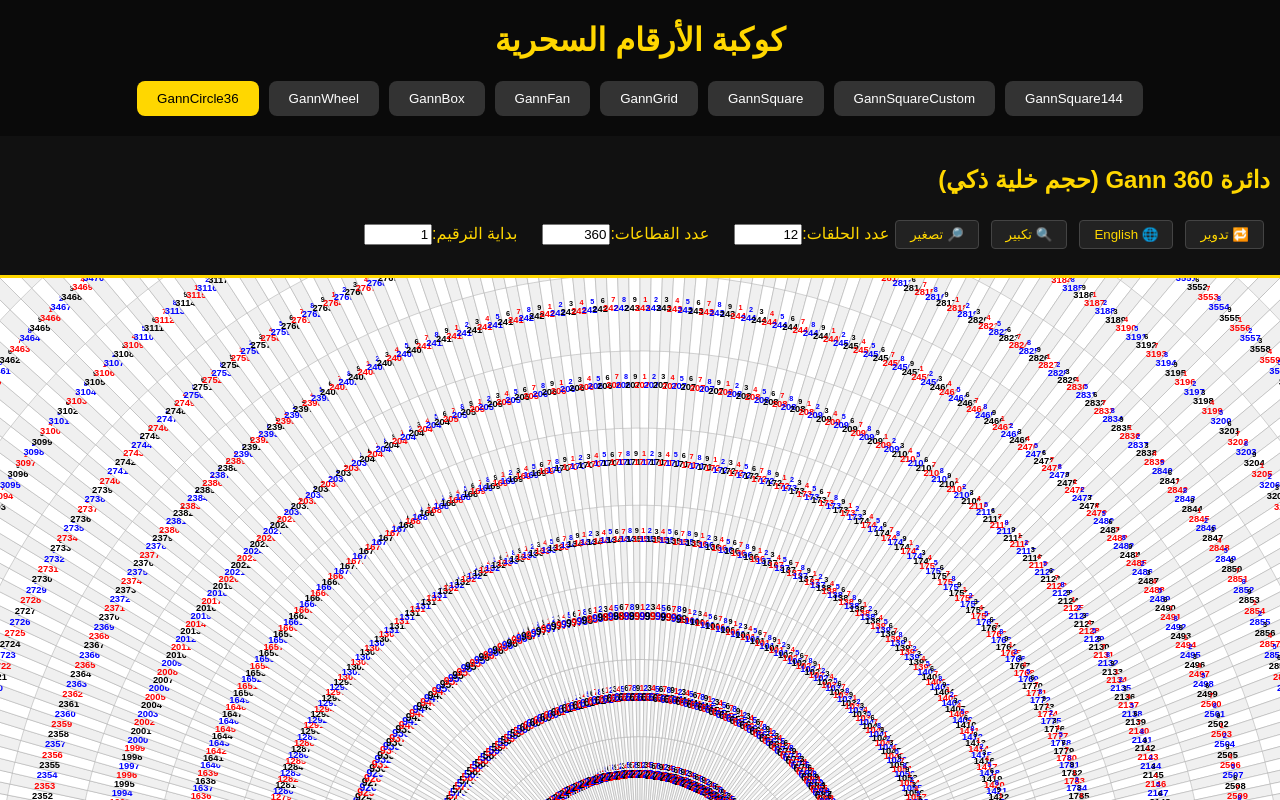
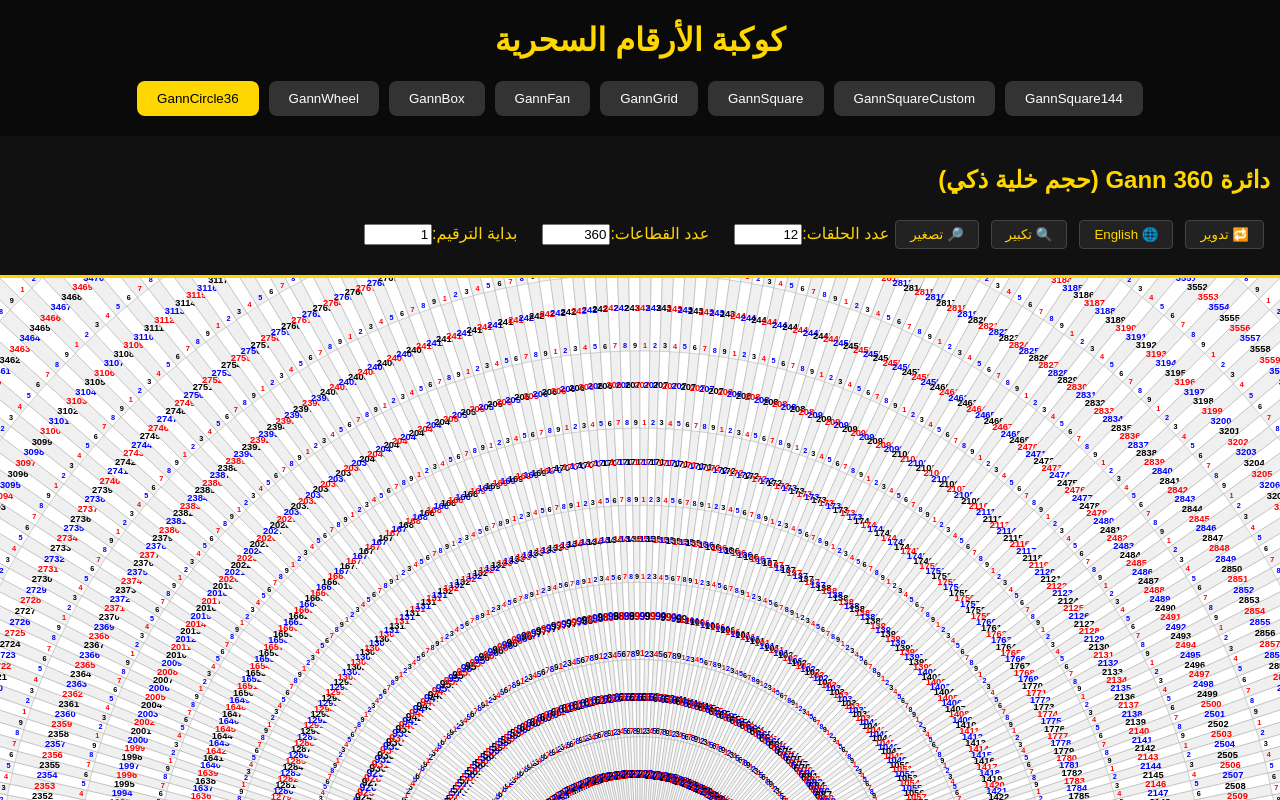
Before and after one commit to saloqbi/TasiGanzilla, a React (Vite) app: page / in a window 1280 px wide. Both pictures are taken after a click on the button "GannCircle36". Shown: the top 800 px of the page. Built offline with nearby package versions, Linux system fonts and the light colour scheme.

Commit message:
Update GannCircle36.jsx

```diff
--- a/src/components/GannTools/GannCircle36.jsx
+++ b/src/components/GannTools/GannCircle36.jsx
@@ -256,39 +256,7 @@ const getDigitColor = (digit) => {
   );
 })}
 
-// 🔵 حلقة داخلية كاملة: كل قطاع يعرض الرقم المختزل لمجموع الخلية في نفس الزاوية
-{[...Array(settings.divisions)].map((_, index) => {
-  const value = settings.startValue + index;
-  const reduced = reduceToDigit(value);
-  const angle = index * angleStep + (settings.rotation * Math.PI) / 180;
 
-  // نصف القطر للحلقة الداخلية، قريبة من الحلقة الأولى
-  const r1 = innerRadius - 20;
-  const r2 = innerRadius + 5; // سمك الحلقة = 15
-
-  // منتصف الزاوية
-  const angleMid = angle + angleStep / 2;
-  const rMid = (r1 + r2) / 2;
-
-  const x = center + rMid * Math.cos(angleMid);
-  const y = center + rMid * Math.sin(angleMid);
-
-  return (
-    <g key={`sector-digit-${index}`}>
-      <text
-        x={x}
-        y={y}
-        fill={getDigitColor(reduced)}
-        fontSize={10}
-        textAnchor="middle"
-        dominantBaseline="middle"
-        fontWeight="bold"
-      >
-        {reduced}
-      </text>
-    </g>
-  );
-})}
 
  // 3️⃣ باقي الحلقات الخارجية والخلايا الكبيرة
 
@@ -315,11 +283,17 @@ const getDigitColor = (digit) => {
             const value = settings.startValue + level * settings.divisions + index;
             const angleStart = index * angleStep + (settings.rotation * Math.PI) / 180;
             const angleEnd = angleStart + angleStep;
-            const angleMid = (angleStart + angleEnd) / 2;
+            const rStart = r1 + 5; // قريب من حافة الخلية الداخلية
             const path = getPathForCell(r1, r2, angleStart, angleEnd);
             const rMid = (r1 + r2) / 2;
+	       const angleMid = (angleStart + angleEnd) / 2;
+            const xStart = center + rStart * Math.cos(angleMid);
+	       const yStart = center + rStart * Math.sin(angleMid);
+
+	       // ✅ أضف السطرين التاليين هنا:
                      const x = center + rMid * Math.cos(angleMid);
                      const y = center + rMid * Math.sin(angleMid);
+
                      const fontSize = Math.max(6, 13 - value.toString().length);
             const isGray = (level + index) % 2 === 0;
 
@@ -338,8 +312,8 @@ const getDigitColor = (digit) => {
 
 
 <text
- x={x}
-  y={y - fontSize + 1}
+ x={xStart}
+ y={yStart}
  fill={getDigitColor(reduceToDigit(value))}
  fontSize={fontSize - 2}
  textAnchor="middle"
```
Lines whose indentation alone changed are shown as unchanged.
